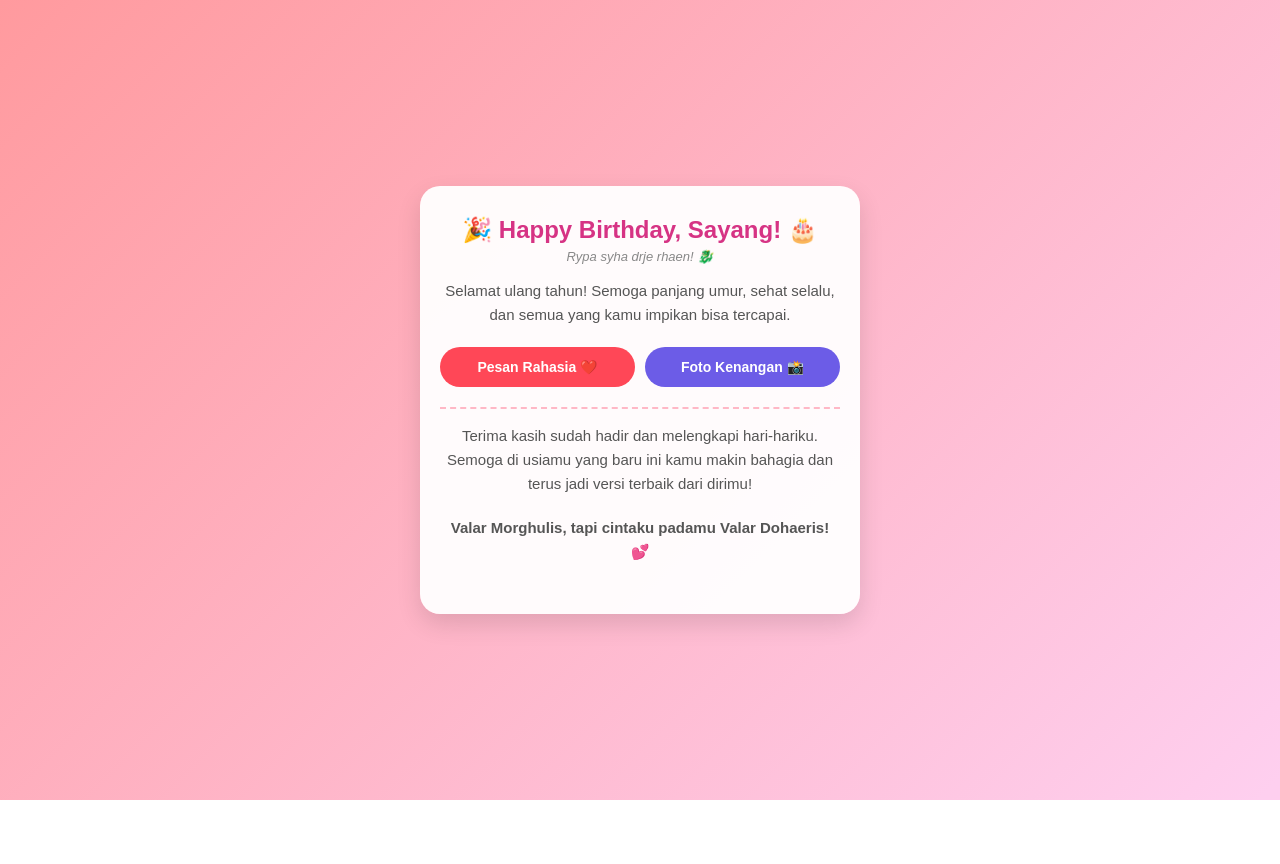
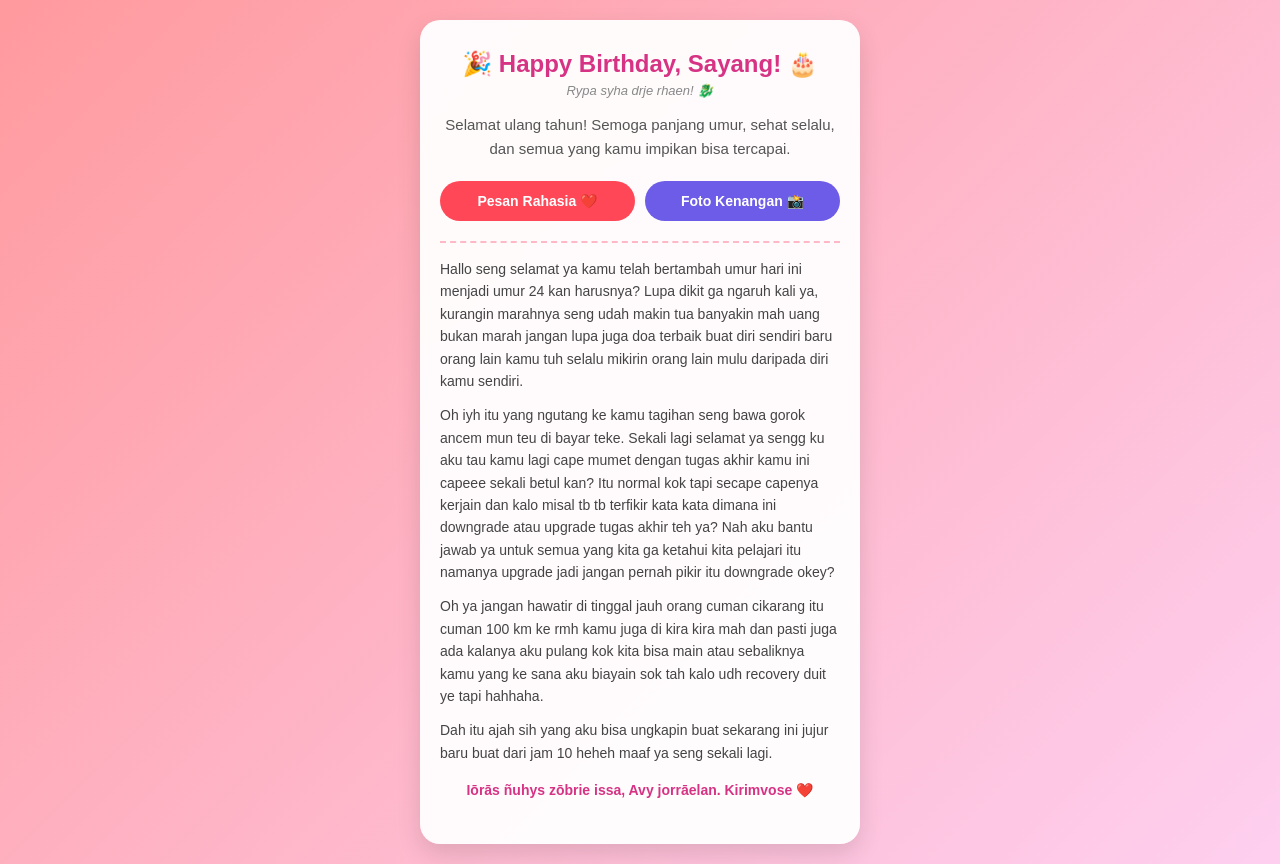
Before and after one commit to yurka4294/Rypa-syha-drje-rhaen, a plain HTML site: page index.html in a window 1280 px wide. Both pictures are taken after a click on the button "Pesan Rahasia ❤️". Before the commit the page ends 800 px from the top, so only its background shows below. Drawn offline with Linux system fonts and the light colour scheme.

Commit message:
Update index.html

```diff
--- a/index.html
+++ b/index.html
@@ -93,12 +93,20 @@
             background-color: #a29bfe;
         }
 
+        /* Styling Pesan Rahasia Kustom */
         .secret-message {
             display: none;
             margin-top: 20px;
             padding-top: 15px;
             border-top: 2px dashed #ffb8c6;
             animation: fadeIn 0.8s forwards;
+            text-align: left;
+        }
+        .secret-message p {
+            font-size: 14px;
+            color: #444;
+            margin-bottom: 12px;
+            line-height: 1.6;
         }
 
         /* --- HALAMAN FULLSCREEN KORAN / KENANGAN --- */
@@ -121,7 +129,6 @@
             animation: slideInRight 0.5s forwards ease-out;
         }
 
-        /* Tombol Kembali Ikon Panah Melayang */
         .btn-back-icon {
             position: fixed;
             top: 15px;
@@ -147,7 +154,6 @@
             transform: scale(1.1);
         }
 
-        /* Container Koran Fullscreen */
         .news-container {
             max-width: 600px;
             margin: 50px auto 0;
@@ -252,9 +258,19 @@
                 <button class="btn btn-secondary" onclick="openNewspaper()">Foto Kenangan 📸</button>
             </div>
 
+            <!-- Pesan Rahasia Kustom -->
             <div class="secret-message" id="message">
-                <p>Terima kasih sudah hadir dan melengkapi hari-hariku. Semoga di usiamu yang baru ini kamu makin bahagia dan terus jadi versi terbaik dari dirimu!</p>
-                <p><b>Valar Morghulis, tapi cintaku padamu Valar Dohaeris! 💕</b></p>
+                <p>Hallo seng selamat ya kamu telah bertambah umur hari ini menjadi umur 24 kan harusnya? Lupa dikit ga ngaruh kali ya, kurangin marahnya seng udah makin tua banyakin mah uang bukan marah jangan lupa juga doa terbaik buat diri sendiri baru orang lain kamu tuh selalu mikirin orang lain mulu daripada diri kamu sendiri.</p>
+
+                <p>Oh iyh itu yang ngutang ke kamu tagihan seng bawa gorok ancem mun teu di bayar teke. Sekali lagi selamat ya sengg ku aku tau kamu lagi cape mumet dengan tugas akhir kamu ini capeee sekali betul kan? Itu normal kok tapi secape capenya kerjain dan kalo misal tb tb terfikir kata kata dimana ini downgrade atau upgrade tugas akhir teh ya? Nah aku bantu jawab ya untuk semua yang kita ga ketahui kita pelajari itu namanya upgrade jadi jangan pernah pikir itu downgrade okey?</p>
+
+                <p>Oh ya jangan hawatir di tinggal jauh orang cuman cikarang itu cuman 100 km ke rmh kamu juga di kira kira mah dan pasti juga ada kalanya aku pulang kok kita bisa main atau sebaliknya kamu yang ke sana aku biayain sok tah kalo udh recovery duit ye tapi hahhaha.</p>
+
+                <p>Dah itu ajah sih yang aku bisa ungkapin buat sekarang ini jujur baru buat dari jam 10 heheh maaf ya seng sekali lagi.</p>
+
+                <p style="text-align: center; font-weight: bold; color: #d63384; margin-top: 15px;">
+                    Iōrās ñuhys zōbrie issa, Avy jorrāelan. Kirimvose ❤️
+                </p>
             </div>
         </div>
 
@@ -262,7 +278,6 @@
 
     <!-- HALAMAN FULLSCREEN KORAN / FOTO KENANGAN -->
     <div id="newspaperCard">
-        <!-- Tombol Kembali Berupa Ikon Panah -->
         <button class="btn-back-icon" onclick="closeNewspaper()">←</button>
 
         <div class="news-container">
@@ -277,13 +292,10 @@
                 </p>
 
                 <div class="news-grid">
-                    <!-- Foto 1: Berita Utama -->
                     <div class="news-item featured">
                         <img src="foto1.jpg" alt="Foto 1">
                         <div class="news-caption">Momen Berharga #1 - Senyuman Terfavorit</div>
                     </div>
-
-                    <!-- Foto 2 & 3 -->
                     <div class="news-item">
                         <img src="foto2.jpg" alt="Foto 2">
                         <div class="news-caption">Momen #2</div>
@@ -292,8 +304,6 @@
                         <img src="foto3.jpg" alt="Foto 3">
                         <div class="news-caption">Momen #3</div>
                     </div>
-
-                    <!-- Foto 4 & 5 -->
                     <div class="news-item">
                         <img src="foto4.jpg" alt="Foto 4">
                         <div class="news-caption">Momen #4</div>
@@ -302,8 +312,6 @@
                         <img src="foto5.jpg" alt="Foto 5">
                         <div class="news-caption">Momen #5</div>
                     </div>
-
-                    <!-- Foto 6 & 7 -->
                     <div class="news-item">
                         <img src="foto6.jpg" alt="Foto 6">
                         <div class="news-caption">Momen #6</div>
```
